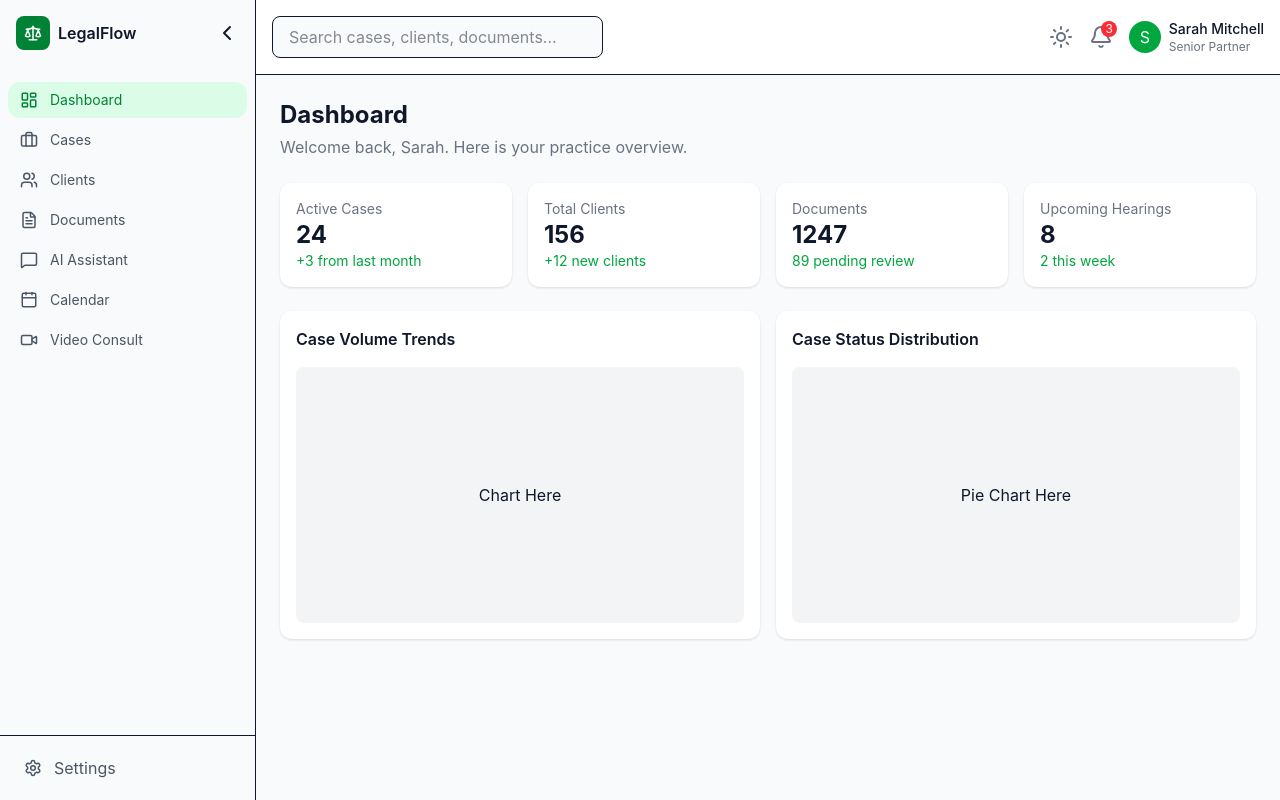
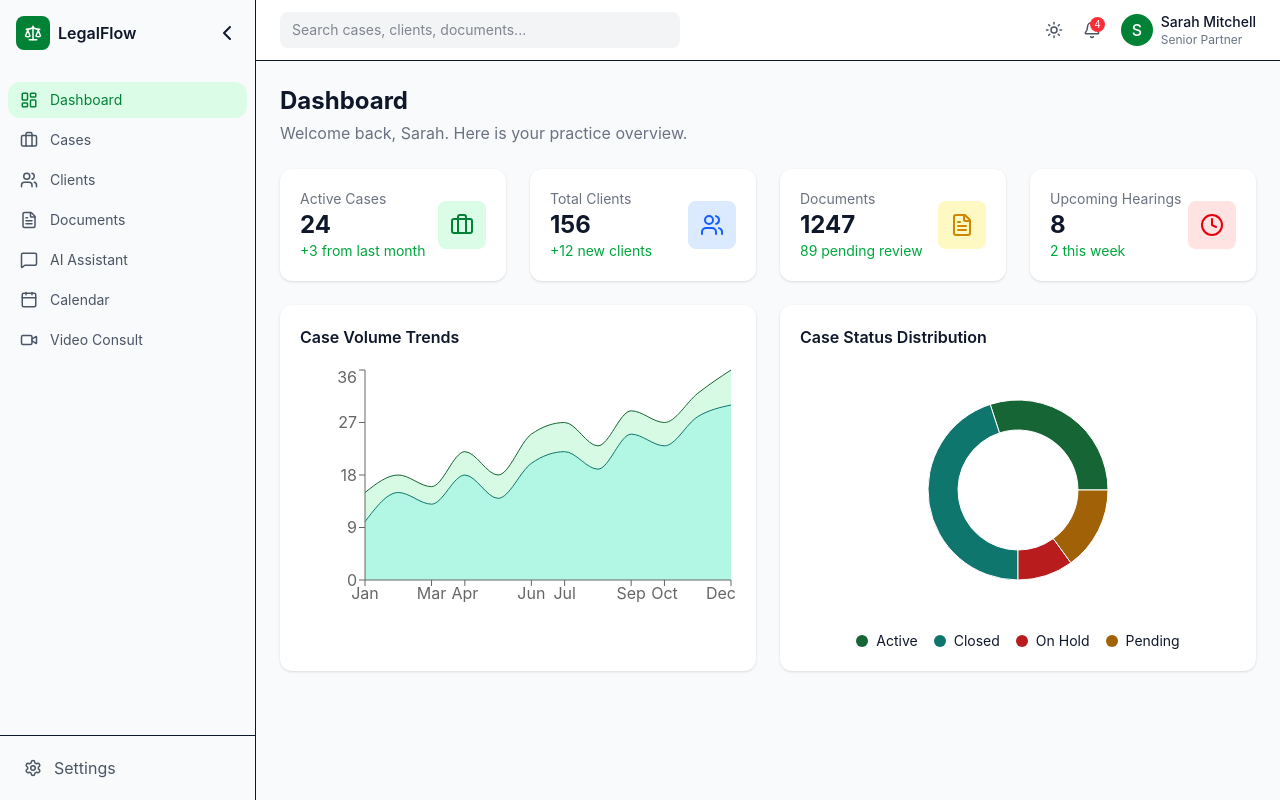
Before and after one commit to PankajKorkalai/LegoAce-Smart_Case_Management_System_For_Individual_Lawyers, a React app in the folder frontend/: page / in a window 1280 px wide. Built offline with nearby package versions, Linux system fonts and the light colour scheme; the HTML template or start-up script is replaced by a standard one.

Commit message:
Navbar and Dashboard Page

```diff
--- a/frontend/package.json
+++ b/frontend/package.json
@@ -14,7 +14,8 @@
     "lucide-react": "^1.7.0",
     "react": "^19.2.4",
     "react-dom": "^19.2.4",
-    "react-router-dom": "^7.14.0"
+    "react-router-dom": "^7.14.0",
+    "recharts": "^3.8.1"
   },
   "devDependencies": {
     "@eslint/js": "^9.39.4",
--- a/frontend/src/components/Navbar.jsx
+++ b/frontend/src/components/Navbar.jsx
@@ -1,40 +1,201 @@
-// components/Navbar.jsx
-import { Bell, Sun } from "lucide-react";
+import {
+    Bell,
+    Sun,
+    Briefcase,
+    XCircle,
+    User,
+    Settings,
+    LogOut
+  } from "lucide-react";
+
+  import { useState, useRef, useEffect } from "react";
 
   export default function Navbar() {
+    const [showNotif, setShowNotif] = useState(false);
+    const [showProfile, setShowProfile] = useState(false);
+
+    const notifRef = useRef(null);
+    const profileRef = useRef(null);
+
+    // 🔥 OUTSIDE CLICK HANDLER
+    useEffect(() => {
+      function handleClickOutside(event) {
+        if (
+          notifRef.current &&
+          !notifRef.current.contains(event.target)
+        ) {
+          setShowNotif(false);
+        }
+
+        if (
+          profileRef.current &&
+          !profileRef.current.contains(event.target)
+        ) {
+          setShowProfile(false);
+        }
+      }
+
+      document.addEventListener("mousedown", handleClickOutside);
+
+      return () => {
+        document.removeEventListener("mousedown", handleClickOutside);
+      };
+    }, []);
+
+    const notifications = [
+      {
+        id: 1,
+        title: "New Opportunity Posted",
+        message: 'A new opportunity "test 19" is now available',
+        time: "3/19/26, 3:09 PM",
+        type: "info",
+      },
+      {
+        id: 2,
+        title: "Opportunity Removed",
+        message: '"waste" is no longer available',
+        time: "3/19/26, 3:09 PM",
+        type: "info",
+      },
+      {
+        id: 3,
+        title: "Application Rejected",
+        message: 'Your application for "waste" was rejected',
+        time: "3/19/26, 3:08 PM",
+        type: "error",
+      },
+      {
+        id: 4,
+        title: "Opportunity Updated",
+        message: '"waste" has been updated',
+        time: "3/19/26, 3:05 PM",
+        type: "info",
+      },
+    ];
+
     return (
-    <div className="flex items-center justify-between bg-white p-4 border-b">
+      <div className="flex justify-between items-center bg-white px-6 py-3 border-b relative">
 
-      {/* Search */}
+        {/* 🔍 SEARCH */}
+        <div className="flex items-center bg-gray-100 px-3 py-2 rounded-lg w-[400px]">
           <input
             type="text"
             placeholder="Search cases, clients, documents..."
-        className="w-1/3 px-4 py-2 border rounded-lg bg-gray-50 focus:outline-none"
+            className="bg-transparent outline-none text-sm w-full"
+          />
+        </div>
+
+        {/* RIGHT SIDE */}
+        <div className="flex items-center gap-5 relative">
+
+          {/* 🌞 THEME */}
+          <Sun size={18} className="text-gray-600 cursor-pointer" />
+
+          {/* 🔔 NOTIFICATIONS */}
+          <div className="relative" ref={notifRef}>
+            <Bell
+              size={18}
+              className="cursor-pointer text-gray-600"
+              onClick={() => {
+                setShowNotif(!showNotif);
+                setShowProfile(false);
+              }}
             />
 
-      {/* Right Section */}
-      <div className="flex items-center gap-4">
+            {/* COUNT */}
+            <span className="absolute -top-1 -right-1 bg-red-500 text-white text-[10px] px-1 rounded-full">
+              {notifications.length}
+            </span>
 
-        <Sun className="text-gray-500 cursor-pointer" />
+            {/* DROPDOWN */}
+            {showNotif && (
+              <div className="absolute right-0 top-10 w-[360px] bg-white rounded-xl shadow-xl z-50">
 
-        <div className="relative">
-          <Bell className="text-gray-500 cursor-pointer" />
-          <span className="absolute -top-1 -right-1 bg-red-500 text-white text-xs px-1 rounded-full">
-            3
-          </span>
+                {/* HEADER */}
+                <div className="flex justify-between items-center px-4 py-3 border-b">
+                  <h2 className="font-semibold">Notifications</h2>
+                  <button className="text-sm text-green-600 hover:underline">
+                    Mark all as read
+                  </button>
                 </div>
 
-        {/* Profile */}
-        <div className="flex items-center gap-2">
-          <div className="w-8 h-8 bg-green-600 text-white flex items-center justify-center rounded-full">
+                {/* LIST */}
+                <div className="max-h-80 overflow-y-auto">
+                  {notifications.map((item) => (
+                    <div
+                      key={item.id}
+                      className="flex gap-3 px-4 py-3 hover:bg-gray-50"
+                    >
+                      {/* ICON */}
+                      <div className="mt-1">
+                        {item.type === "error" ? (
+                          <XCircle className="text-red-500" size={18} />
+                        ) : (
+                          <Briefcase className="text-yellow-500" size={18} />
+                        )}
+                      </div>
+
+                      {/* TEXT */}
+                      <div className="text-sm">
+                        <p className="font-medium">{item.title}</p>
+                        <p className="text-gray-500">{item.message}</p>
+                        <p className="text-xs text-gray-400 mt-1">
+                          {item.time}
+                        </p>
+                      </div>
+                    </div>
+                  ))}
+                </div>
+              </div>
+            )}
+          </div>
+
+          {/* 👤 PROFILE */}
+          <div
+            className="flex items-center gap-2 cursor-pointer"
+            ref={profileRef}
+            onClick={() => {
+              setShowProfile(!showProfile);
+              setShowNotif(false);
+            }}
+          >
+            <div className="w-8 h-8 bg-green-700 text-white rounded-full flex items-center justify-center font-medium">
               S
             </div>
-          <div className="text-sm">
+
+            <div className="text-sm hidden sm:block">
               <p className="font-medium">Sarah Mitchell</p>
               <p className="text-gray-500 text-xs">Senior Partner</p>
             </div>
           </div>
 
+          {/* PROFILE DROPDOWN */}
+          {showProfile && (
+            <div className="absolute right-0 top-10 w-52 bg-white rounded-xl shadow-xl z-50">
+
+              <div className="px-4 py-3 border-b">
+                <p className="font-medium">Sarah Mitchell</p>
+                <p className="text-xs text-gray-500">Senior Partner</p>
+              </div>
+
+              <div className="p-2 text-sm space-y-1">
+                <button className="flex items-center gap-2 w-full px-3 py-2 rounded-lg hover:bg-gray-100">
+                  <User size={16} />
+                  View Profile
+                </button>
+
+                <button className="flex items-center gap-2 w-full px-3 py-2 rounded-lg hover:bg-gray-100">
+                  <Settings size={16} />
+                  Settings
+                </button>
+
+                <button className="flex items-center gap-2 w-full px-3 py-2 rounded-lg hover:bg-gray-100 text-red-600">
+                  <LogOut size={16} />
+                  Logout
+                </button>
+              </div>
+            </div>
+          )}
         </div>
       </div>
     );
--- a/frontend/src/pages/Dashboard.jsx
+++ b/frontend/src/pages/Dashboard.jsx
@@ -1,36 +1,147 @@
 // pages/Dashboard.jsx
-export default function Dashboard() {
+import {
+    Briefcase,
+    Users,
+    FileText,
+    Clock
+  } from "lucide-react";
+
+  import {
+    AreaChart,
+    Area,
+    XAxis,
+    YAxis,
+    Tooltip,
+    ResponsiveContainer,
+    PieChart,
+    Pie,
+    Cell
+  } from "recharts";
+
+  const data = [
+    { name: "Jan", uv: 10, pv: 15 },
+    { name: "Feb", uv: 15, pv: 18 },
+    { name: "Mar", uv: 13, pv: 16 },
+    { name: "Apr", uv: 18, pv: 22 },
+    { name: "May", uv: 14, pv: 18 },
+    { name: "Jun", uv: 20, pv: 25 },
+    { name: "Jul", uv: 22, pv: 27 },
+    { name: "Aug", uv: 19, pv: 23 },
+    { name: "Sep", uv: 25, pv: 29 },
+    { name: "Oct", uv: 23, pv: 27 },
+    { name: "Nov", uv: 28, pv: 32 },
+    { name: "Dec", uv: 30, pv: 36 },
+  ];
+
+  const pieData = [
+    { name: "Active", value: 30, color: "#166534" },
+    { name: "Closed", value: 45, color: "#0f766e" },
+    { name: "On Hold", value: 10, color: "#b91c1c" },
+    { name: "Pending", value: 15, color: "#a16207" },
+  ];
+
+  export default function Dashboard() {
     return (
       <div>
+        {/* HEADER */}
         <h1 className="text-2xl font-bold mb-1">Dashboard</h1>
         <p className="text-gray-500 mb-6">
           Welcome back, Sarah. Here is your practice overview.
         </p>
 
-        {/* Cards */}
-        <div className="grid grid-cols-4 gap-4 mb-6">
-          <StatCard title="Active Cases" value="24" sub="+3 from last month" />
-          <StatCard title="Total Clients" value="156" sub="+12 new clients" />
-          <StatCard title="Documents" value="1247" sub="89 pending review" />
-          <StatCard title="Upcoming Hearings" value="8" sub="2 this week" />
+        {/* CARDS */}
+        <div className="grid grid-cols-4 gap-6 mb-6">
+          <Card
+            title="Active Cases"
+            value="24"
+            sub="+3 from last month"
+            icon={<Briefcase />}
+            color="bg-green-100 text-green-700"
+          />
+          <Card
+            title="Total Clients"
+            value="156"
+            sub="+12 new clients"
+            icon={<Users />}
+            color="bg-blue-100 text-blue-600"
+          />
+          <Card
+            title="Documents"
+            value="1247"
+            sub="89 pending review"
+            icon={<FileText />}
+            color="bg-yellow-100 text-yellow-600"
+          />
+          <Card
+            title="Upcoming Hearings"
+            value="8"
+            sub="2 this week"
+            icon={<Clock />}
+            color="bg-red-100 text-red-600"
+          />
         </div>
 
-        {/* Charts Section */}
-        <div className="grid grid-cols-2 gap-4">
+        {/* CHARTS */}
+        <div className="grid grid-cols-2 gap-6">
 
-          {/* Left Chart */}
-          <div className="bg-white p-4 rounded-xl shadow-sm">
+          {/* AREA CHART */}
+          <div className="bg-white p-5 rounded-xl shadow-sm">
             <h2 className="font-semibold mb-4">Case Volume Trends</h2>
-            <div className="h-64 bg-gray-100 rounded-lg flex items-center justify-center">
-              Chart Here
-            </div>
+
+            <ResponsiveContainer width="100%" height={250}>
+              <AreaChart data={data}>
+                <XAxis dataKey="name" />
+                <YAxis />
+                <Tooltip />
+
+                <Area
+                  type="monotone"
+                  dataKey="pv"
+                  stroke="#166534"
+                  fill="#bbf7d0"
+                />
+                <Area
+                  type="monotone"
+                  dataKey="uv"
+                  stroke="#0f766e"
+                  fill="#99f6e4"
+                />
+              </AreaChart>
+            </ResponsiveContainer>
           </div>
 
-          {/* Right Chart */}
-          <div className="bg-white p-4 rounded-xl shadow-sm">
-            <h2 className="font-semibold mb-4">Case Status Distribution</h2>
-            <div className="h-64 bg-gray-100 rounded-lg flex items-center justify-center">
-              Pie Chart Here
+          {/* PIE CHART */}
+          <div className="bg-white p-5 rounded-xl shadow-sm">
+            <h2 className="font-semibold mb-4">
+              Case Status Distribution
+            </h2>
+
+            <ResponsiveContainer width="100%" height={250}>
+              <PieChart>
+                <Pie
+                  data={pieData}
+                  innerRadius={60}
+                  outerRadius={90}
+                  dataKey="value"
+                >
+                  {pieData.map((entry, index) => (
+                    <Cell key={index} fill={entry.color} />
+                  ))}
+                </Pie>
+              </PieChart>
+            </ResponsiveContainer>
+
+            {/* LEGEND */}
+            <div className="flex justify-center gap-4 mt-4 text-sm">
+              {pieData.map((item) => (
+                <div key={item.name} className="flex items-center gap-2">
+                  <div
+                    className="w-3 h-3 rounded-full"
+                    style={{ backgroundColor: item.color }}
+                  />
+                  {item.name}
+                </div>
+              ))}
             </div>
           </div>
 
@@ -39,12 +150,19 @@ export default function Dashboard() {
     );
   }
 
-  function StatCard({ title, value, sub }) {
+  function Card({ title, value, sub, icon, color }) {
     return (
-      <div className="bg-white p-4 rounded-xl shadow-sm">
-        <p className="text-gray-500 text-sm">{title}</p>
-        <h2 className="text-2xl font-bold">{value}</h2>
-        <p className="text-green-600 text-sm">{sub}</p>
+      <div className="bg-white p-5 rounded-xl shadow-sm flex justify-between items-center">
+
+        <div>
+          <p className="text-gray-500 text-sm">{title}</p>
+          <h2 className="text-2xl font-bold">{value}</h2>
+          <p className="text-green-600 text-sm">{sub}</p>
+        </div>
+
+        <div className={`p-3 rounded-lg ${color}`}>
+          {icon}
+        </div>
       </div>
     );
   }
```
Also changed, not shown: 1 other file (tests, documents, lock files or other folders). Lines whose indentation alone changed are shown as unchanged.
